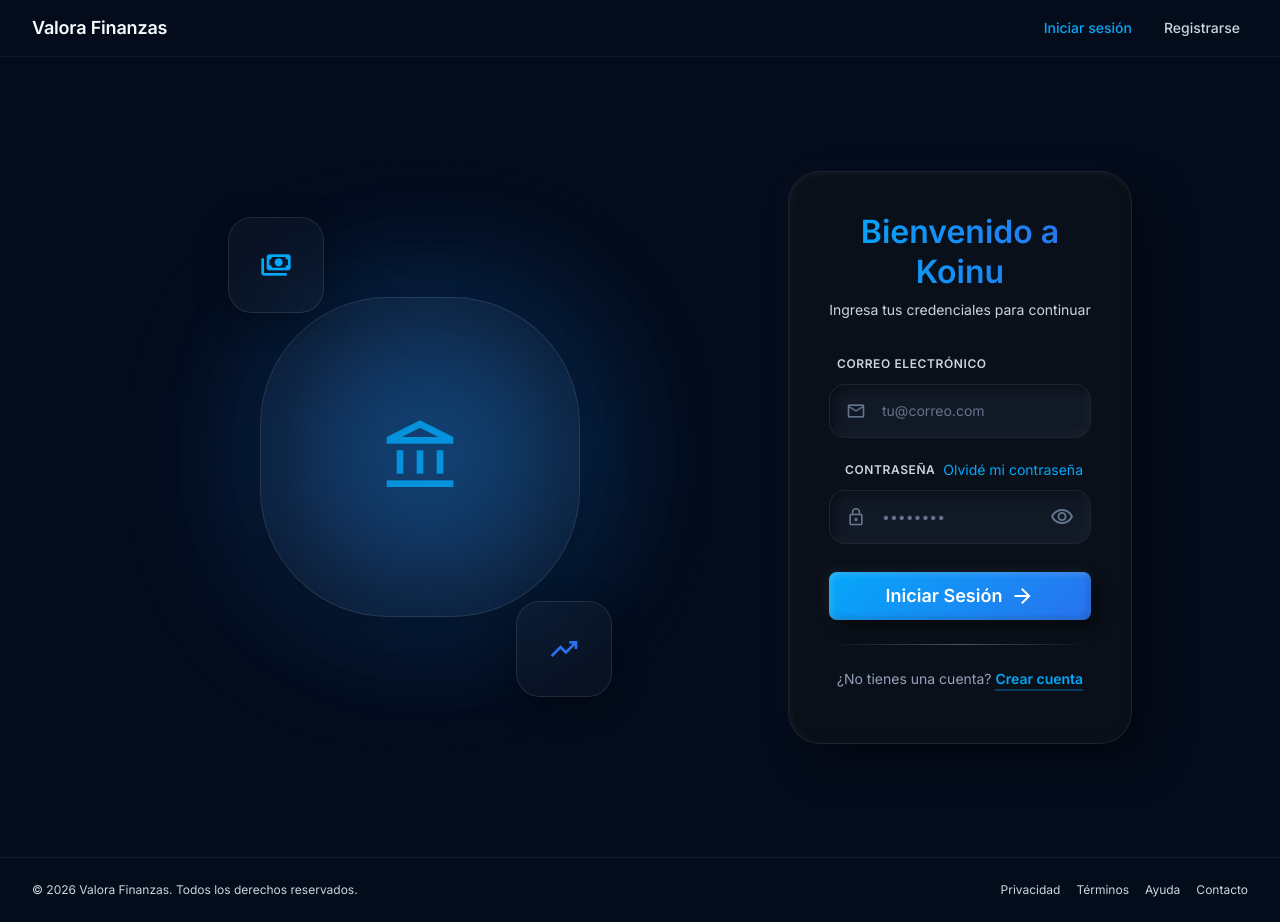
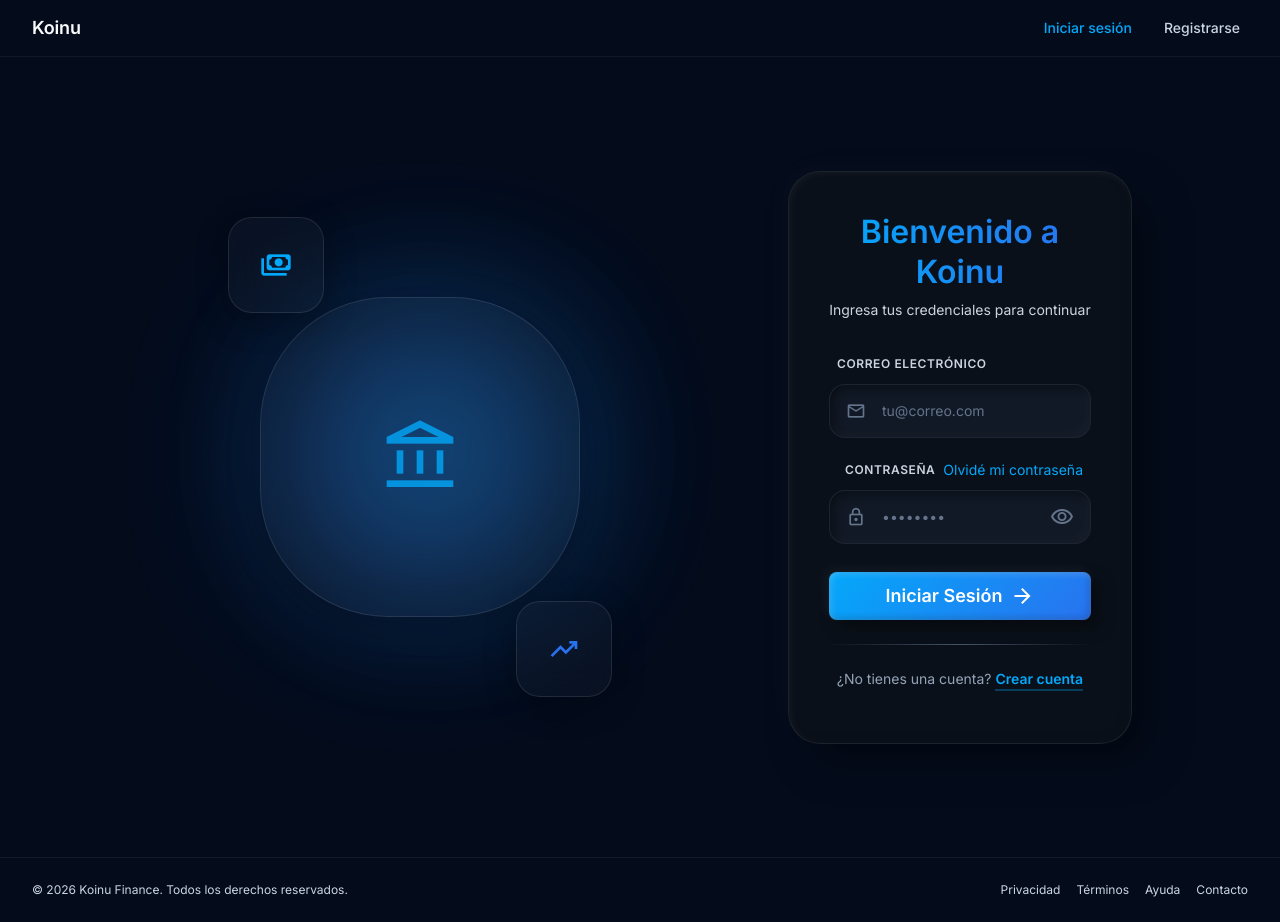
Before and after one commit to jescobar-2025070/Gestion-Finanzas-2025070, an Angular app in the folder frontend/: page /login in a window 1280 px wide. Built offline with nearby package versions, Linux system fonts and the light colour scheme; no server answers.

Commit message:
chore: renombrar marca de Valora Finanzas a Koinu Finance

```diff
--- a/frontend/src/app/app.html
+++ b/frontend/src/app/app.html
@@ -3,7 +3,7 @@
   <router-outlet />
 </main>
 <footer class="app-footer">
-  <p class="app-footer__copy">© 2026 Valora Finanzas. Todos los derechos reservados.</p>
+  <p class="app-footer__copy">© 2026 Koinu Finance. Todos los derechos reservados.</p>
   <nav class="app-footer__nav">
     <a href="#">Privacidad</a>
     <a href="#">Términos</a>
--- a/frontend/src/app/shared/components/navbar/navbar.html
+++ b/frontend/src/app/shared/components/navbar/navbar.html
@@ -1,6 +1,6 @@
 <header class="navbar">
   <div class="navbar__inner">
-    <span class="navbar__brand font-display">Valora Finanzas</span>
+    <span class="navbar__brand font-display">Koinu</span>
 
     @if (authService.isAuthenticated()) {
       <nav class="navbar__links">
--- a/frontend/src/index.html
+++ b/frontend/src/index.html
@@ -2,14 +2,14 @@
 <html lang="es" class="dark">
 <head>
   <meta charset="utf-8">
-  <title>Valora Finanzas</title>
+  <title>Koinu Finance</title>
   <base href="/">
   <meta name="viewport" content="width=device-width, initial-scale=1">
   <link rel="icon" type="image/x-icon" href="favicon.ico">
   <link rel="preconnect" href="https://fonts.googleapis.com">
   <link rel="preconnect" href="https://fonts.gstatic.com" crossorigin>
   <link
-    href="https://fonts.googleapis.com/css2?family=Inter:wght@400;500;600&family=Montserrat:wght@600;700&display=swap"
+    href="https://fonts.googleapis.com/css2?family=Inter:wght@400;500;600;700&display=swap"
     rel="stylesheet"
   >
   <link
```
